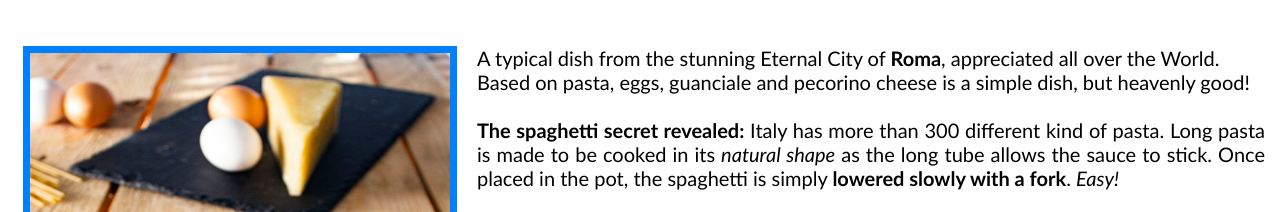
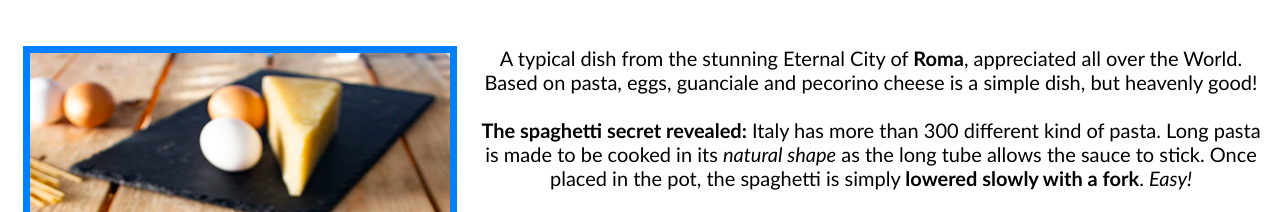
Before and after one commit to S-Caruso/HTML-FOUNDATIONS, a plain HTML site: page odin-recipes/recipes/Carbonara/index.html in a window 1280 px wide. Shown: the part 66-278 px from the top of the page. Drawn offline with Linux system fonts and the light colour scheme.

Commit message:
first paragraph text center align for better filling of page  space

```diff
--- a/odin-recipes/recipes/Carbonara/styles.css
+++ b/odin-recipes/recipes/Carbonara/styles.css
@@ -51,3 +51,7 @@ ol, li > h3 {
 h2, h3, ol, li, p {
   margin-right: 7px;
 }
+
+p {
+  text-align: center;
+}
```
Also changed, not shown: odin-recipes/recipes/Piadina/index.html (+1 -1 lines).
